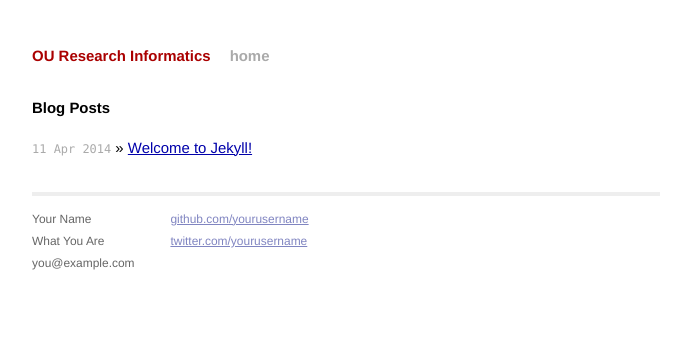
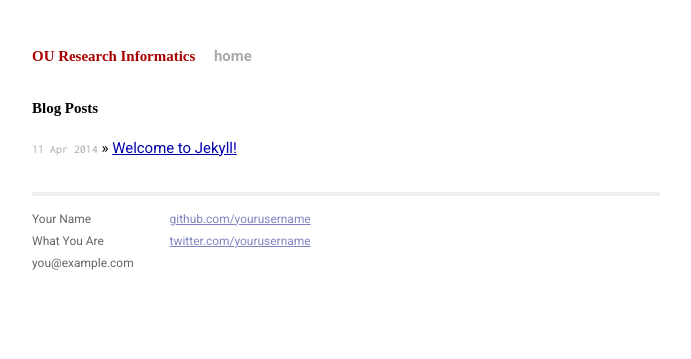
Before and after one commit to GaddamMS/informatics, a Jekyll site: the page built from index.html, in a window 1280 px wide. Shown: the top 359 px of the page, without its empty margins (294-985 px from the left). Built offline with Jekyll 4.4.1, drawn with Linux system fonts in a browser that asks for light colours; some web fonts are replaced; Markdown is read by kramdown in place of the engine named in the settings.

Commit message:
css tweaks

```diff
--- a/css/main.css
+++ b/css/main.css
@@ -14,13 +14,15 @@
 
 body {
   background-color: #FFF;
-  font: 13.34px Helvetica, Arial, sans-serif;
+  font: 13.34px Roboto, Helvetica, Arial, sans-serif;
   font-size: small;
   text-align: center;
 }
 
 h1, h2, h3, h4, h5, h6 {
-  font-size: 100%; }
+  font-size: 100%;
+  font-family: "Fauna One", serif;
+}
 
 h1 { margin-bottom: 1em; }
 p { margin: 1em 0; }
@@ -45,7 +47,7 @@
 
 .posts span {
   color: #aaa;
-  font-family: Monaco, "Courier New", monospace;
+  font-family: Inconsolata, Monaco, "Courier New", monospace;
   font-size: 80%;
 }
 
@@ -130,7 +132,8 @@
 /* standard */
 .post pre {
   border: 1px solid #ddd;
-  background-color: #eef;
+  background-color: #e6e6e6;
+
   padding: 0 .4em;
 }
 
@@ -139,8 +142,9 @@
 }
 
 .post code {
+
   border: 1px solid #ddd;
-  background-color: #eef;
+  background-color: #e6e6e6;
   padding: 0 .2em;
 }
 
```
